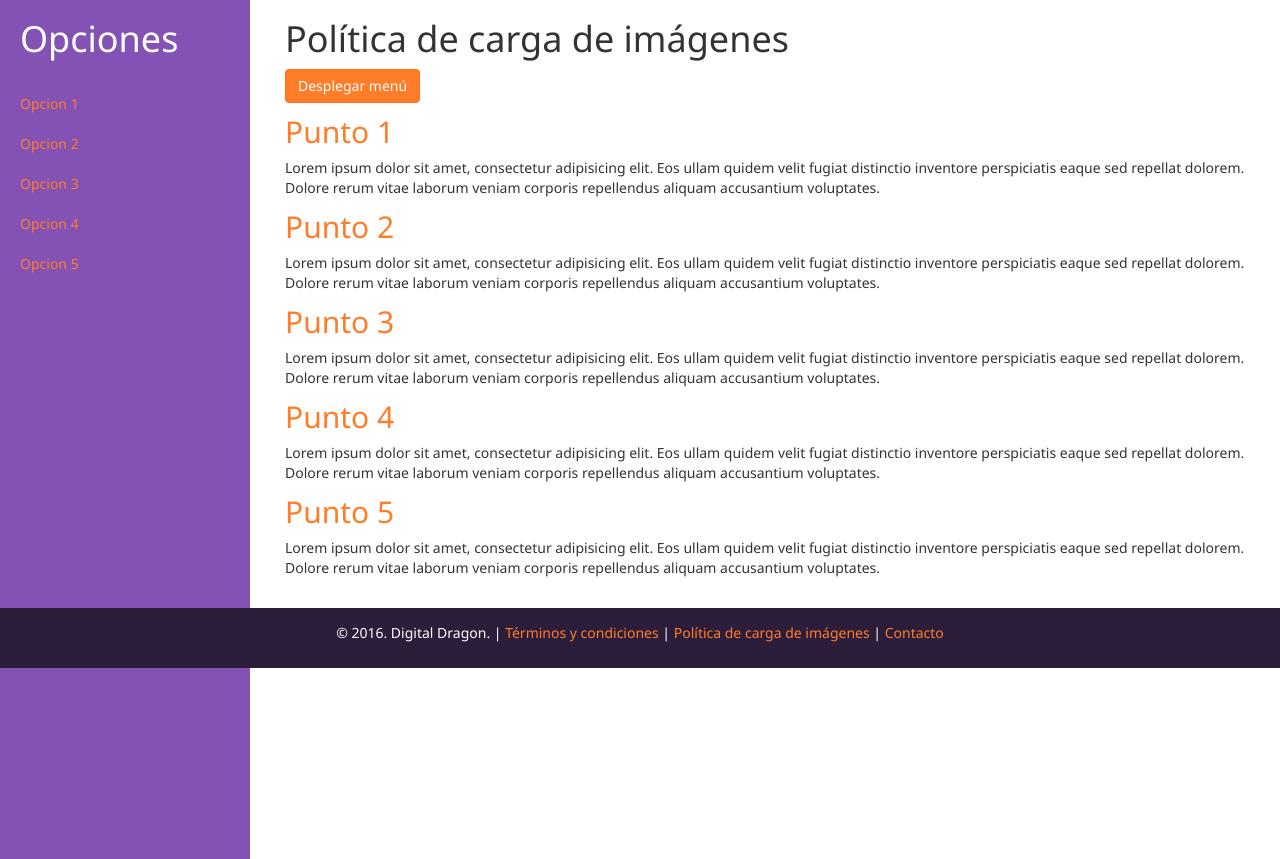
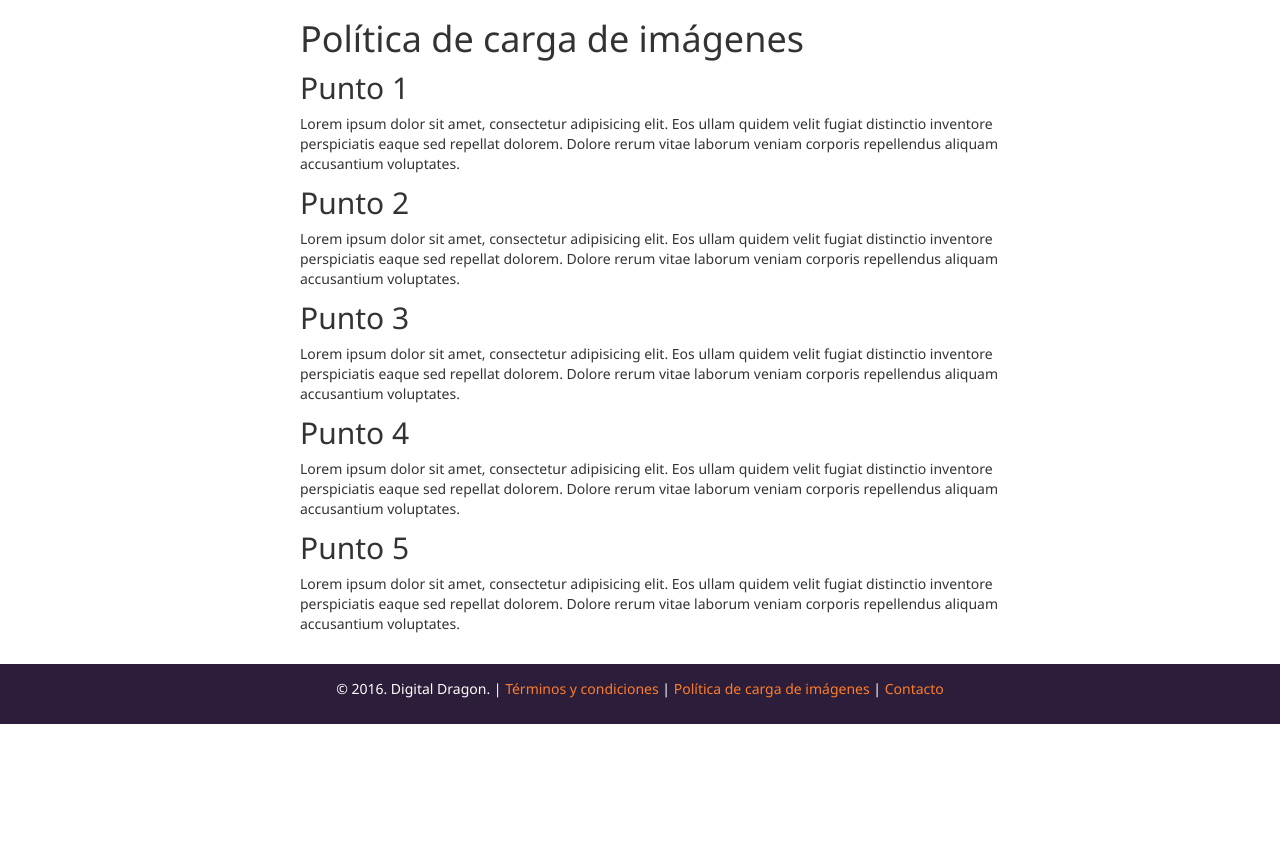
Before and after one commit to HawkRS/Dragonart, a PHP site: page /politicaCargaImagenes.php in a window 1280 px wide. Shown: the part 51-910 px from the top of the page. Run offline with PHP 8.4, Linux system fonts and the light colour scheme.

Commit message:
Rediseño de politicas de carga de imagenes (aside y links de referencia)

```diff
--- a/politicaCargaImagenes.php
+++ b/politicaCargaImagenes.php
@@ -9,45 +9,27 @@ require_once 'doctype.php';
     ?>
 
     <div id="wrapper" class="main-otro">
-
-        <aside id="sidebar-wrapper">
-            <nav>
-                <ul class="sidebar-nav">
-                    <li class="sidebar-brand">
-                        <h1 class="titulo">Opciones</h1>
-                    </li>
-                    <li><a href="#punto1">Opcion 1</a></li>
-                    <li><a href="#punto2">Opcion 2</a></li>
-                    <li><a href="#punto3">Opcion 3</a></li>
-                    <li><a href="#punto4">Opcion 4</a></li>
-                    <li><a href="#punto5">Opcion 5</a></li>
-                </ul>
-            </nav>
-        </aside>
-
         <section id="page-content-wrapper">
             <div class="container-fluid">
-                <div class="row">
-                    <div class="col-md-12">
+                <div class="col-md-10">
                     <h1>Política de carga de imágenes</h1>
-                        <a href="#menu-toggle" class="btn btn-warning" id="menu-toggle">Desplegar menú</a>
-                        <a href="#punto1"><h2>Punto 1</h2></a>
+                    <h2>Punto 1</h2>
                     <p>
                         Lorem ipsum dolor sit amet, consectetur adipisicing elit. Eos ullam quidem velit fugiat distinctio inventore perspiciatis eaque sed repellat dolorem. Dolore rerum vitae laborum veniam corporis repellendus aliquam accusantium voluptates.
                     </p>
-                        <a href="#punto2"><h2>Punto 2</h2></a>
+                    <h2>Punto 2</h2>
                     <p>
                         Lorem ipsum dolor sit amet, consectetur adipisicing elit. Eos ullam quidem velit fugiat distinctio inventore perspiciatis eaque sed repellat dolorem. Dolore rerum vitae laborum veniam corporis repellendus aliquam accusantium voluptates.
                     </p>
-                        <a href="#punto3"><h2>Punto 3</h2></a>
+                    <h2>Punto 3</h2>
                     <p>
                         Lorem ipsum dolor sit amet, consectetur adipisicing elit. Eos ullam quidem velit fugiat distinctio inventore perspiciatis eaque sed repellat dolorem. Dolore rerum vitae laborum veniam corporis repellendus aliquam accusantium voluptates.
                     </p>
-                        <a href="#punto4"><h2>Punto 4</h2></a>
+                    <h2>Punto 4</h2>
                     <p>
                         Lorem ipsum dolor sit amet, consectetur adipisicing elit. Eos ullam quidem velit fugiat distinctio inventore perspiciatis eaque sed repellat dolorem. Dolore rerum vitae laborum veniam corporis repellendus aliquam accusantium voluptates.
                     </p>
-                        <a href="#punto5"><h2>Punto 5</h2></a>
+                    <h2>Punto 5</h2>
                     <p>
                         Lorem ipsum dolor sit amet, consectetur adipisicing elit. Eos ullam quidem velit fugiat distinctio inventore perspiciatis eaque sed repellat dolorem. Dolore rerum vitae laborum veniam corporis repellendus aliquam accusantium voluptates.
                     </p>
```
Lines whose indentation alone changed are shown as unchanged.
